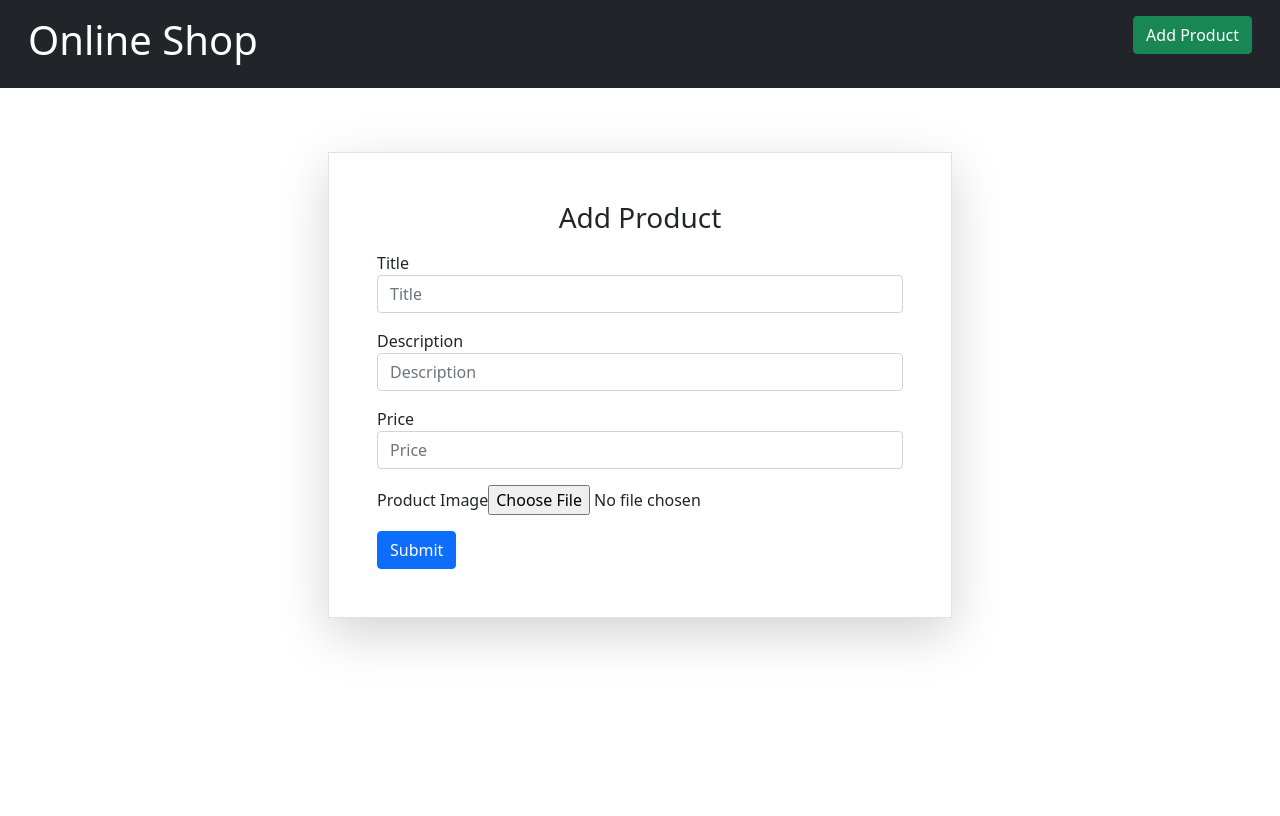
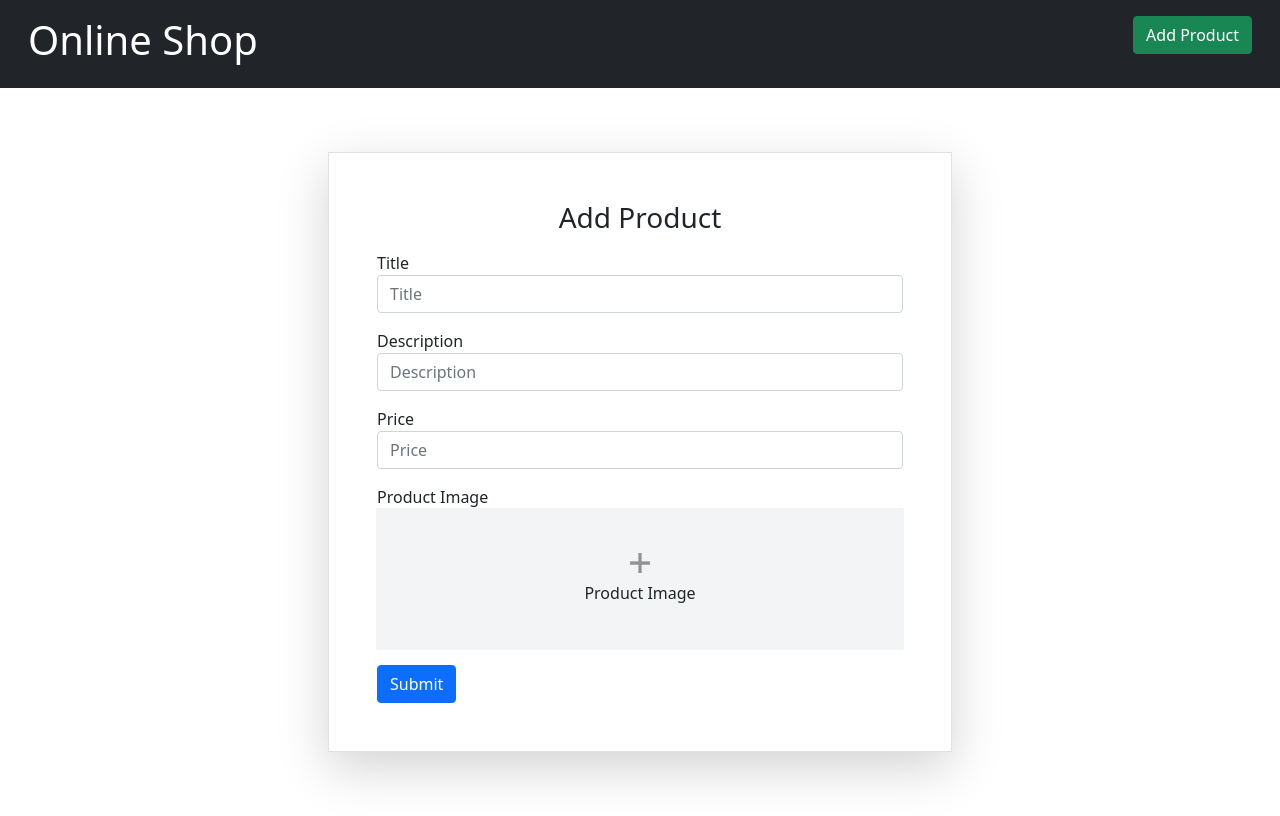
Before and after one commit to akshayDatacode/online-shop, a React (Create React App) app: page /add in a window 1280 px wide. Built offline with nearby package versions, Linux system fonts and the light colour scheme.

Commit message:
update image component

```diff
--- a/package.json
+++ b/package.json
@@ -8,6 +8,7 @@
     "@testing-library/user-event": "^12.8.3",
     "bootstrap": "^5.1.1",
     "cors": "^2.8.5",
+    "node-sass": "^6.0.1",
     "react": "^17.0.2",
     "react-dom": "^17.0.2",
     "react-file-base64": "^1.0.3",
--- a/src/components/AddProduct/AddProduct.jsx
+++ b/src/components/AddProduct/AddProduct.jsx
@@ -1,7 +1,8 @@
 import React, { useState } from 'react'
 import FileBase64 from 'react-file-base64';
+import FileInput from '../Utils/FileInput';
 
-import './addProduct.css'
+import './addProduct.scss'
 
 const AddProduct = () => {
 
@@ -9,6 +10,20 @@ const AddProduct = () => {
   const [description, setDescription] = useState()
   const [title, setTitle] = useState()
   const [image, setImage] = useState()
+
+  const onImageChoose = (event) => {
+    const finalFile = event.target.files[0];
+    const reader = new FileReader();
+    reader.readAsDataURL(finalFile);
+
+    reader.addEventListener(
+      'load',
+      () => {
+        setImage(reader.result)
+      },
+      false,
+    );
+  }
 
   const handleSubmit = (e) => {
     e.preventDefault()
@@ -39,14 +54,15 @@ const AddProduct = () => {
               <label for="price">Price</label>
               <input onChange={(e) => setPrice(e.target.value)} value={price} type="number" className="form-control" id="price" placeholder="Price" />
             </div>
-            {image && <img className="form-group image my-3" src={image} />}
+            {/* {image && <img className="form-group image my-3" src={image} />} */}
             <div className="form-group my-3">
               <label>Product Image</label>
-              <FileBase64
+              {/* <FileBase64
                 type="file"
                 multiple={false}
                 onDone={({ base64 }) => setImage(base64)}
-              />
+              /> */}
+              <FileInput imgSrc={image} onFileChange={onImageChoose} />
             </div>
             <button type="submit" onClick={(e) => handleSubmit(e)} className="btn btn-primary">Submit</button>
           </form>
--- /dev/null
+++ b/src/components/Utils/FileInput.jsx
@@ -0,0 +1,50 @@
+/* eslint-disable */
+import React, { useRef } from 'react';
+
+import uploadPlus from '../../assets/uploadPlus.png';
+import editIcon from '../../assets/editIcon.png';
+import './fileInput.scss';
+
+const FileInput = ({
+  name,
+  onFileChange,
+  imgSrc
+}) => {
+
+  const inputOpenFileRef = useRef(null);
+
+  const onDivClick = () => {
+    inputOpenFileRef.current?.click()
+  }
+  const inputElement =<input
+    ref={inputOpenFileRef}
+    id={name}
+    className="file-upload"
+    type="file"
+    onChange={(evt) => onFileChange(evt)}
+    accept="image/*"
+    capture
+  />
+
+  return (
+    <>
+      <div className="file-input-container">
+        {imgSrc ?
+          <div className='imageWrapper'>
+            <img className='editIcon' src={editIcon} onClick={onDivClick} />
+            <img className='uploadedImage' src={imgSrc} />
+            {inputElement}
+          </div> :
+          <div className="upload-icon">
+            <div className="t-a-center">
+              <img className="mb-8" src={uploadPlus} />
+              <div className="sub-heading">Product Image</div>
+            </div>
+            {inputElement}
+          </div>}
+      </div>
+    </>
+  );
+};
+
+export default FileInput;
--- /dev/null
+++ b/src/components/Utils/fileInput.scss
@@ -0,0 +1,52 @@
+.file-input-container {
+  height: 140px;
+  // width: 156px;
+  background: #f3f4f5;
+  box-shadow: 0px 0px 1px rgba(0, 0, 0, 0.24);
+  cursor: pointer;
+
+  .upload-icon {
+    display: flex;
+    height: 100%;
+    justify-content: center;
+    align-items: center;
+    position: relative;
+
+    .t-a-center{
+      text-align: center;
+    }
+    .file-upload {
+      cursor: pointer;
+      opacity: 0;
+      position: absolute;
+      width: 100%;
+      height: 100%;
+    }
+  }
+  .mb-8 {
+    margin-bottom: 8px;
+  }
+  .imageWrapper {
+    position: relative;
+    .editIcon {
+        position: absolute;
+        width: 24px;
+        height: 24px;
+        background: black;
+        opacity: 0.7;
+        color: white;
+        top: 0px;
+        right: 0px !important;
+        margin: 4px;
+    }
+    .uploadedImage {
+        height: 140px;
+		object-fit: cover;
+        width: 100%;
+        aspect-ratio: 16/15;
+    }
+    input[type="file"]{
+      display: none;
+    }
+  }
+}
```
Also changed, not shown: src/assets/editIcon.png (added), src/assets/uploadPlus.png (added), src/components/AddProduct/addProduct.scss (renamed from src/components/AddProduct/addProduct.css).
